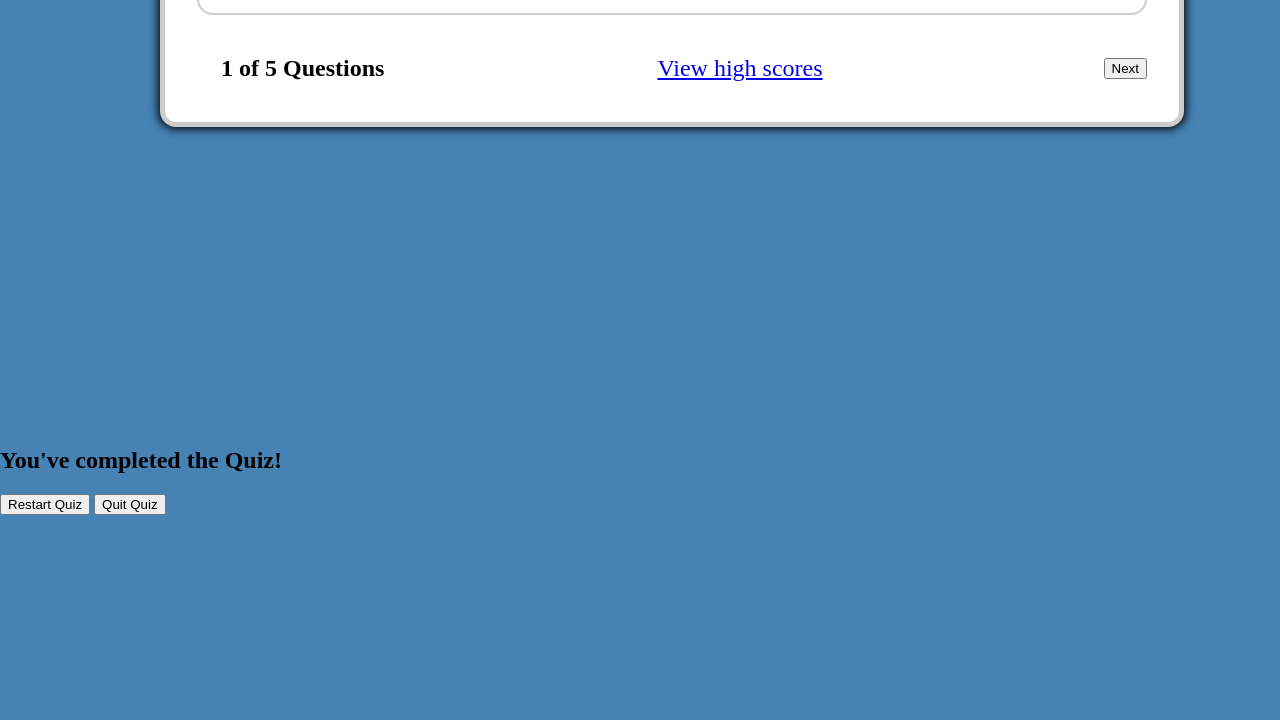
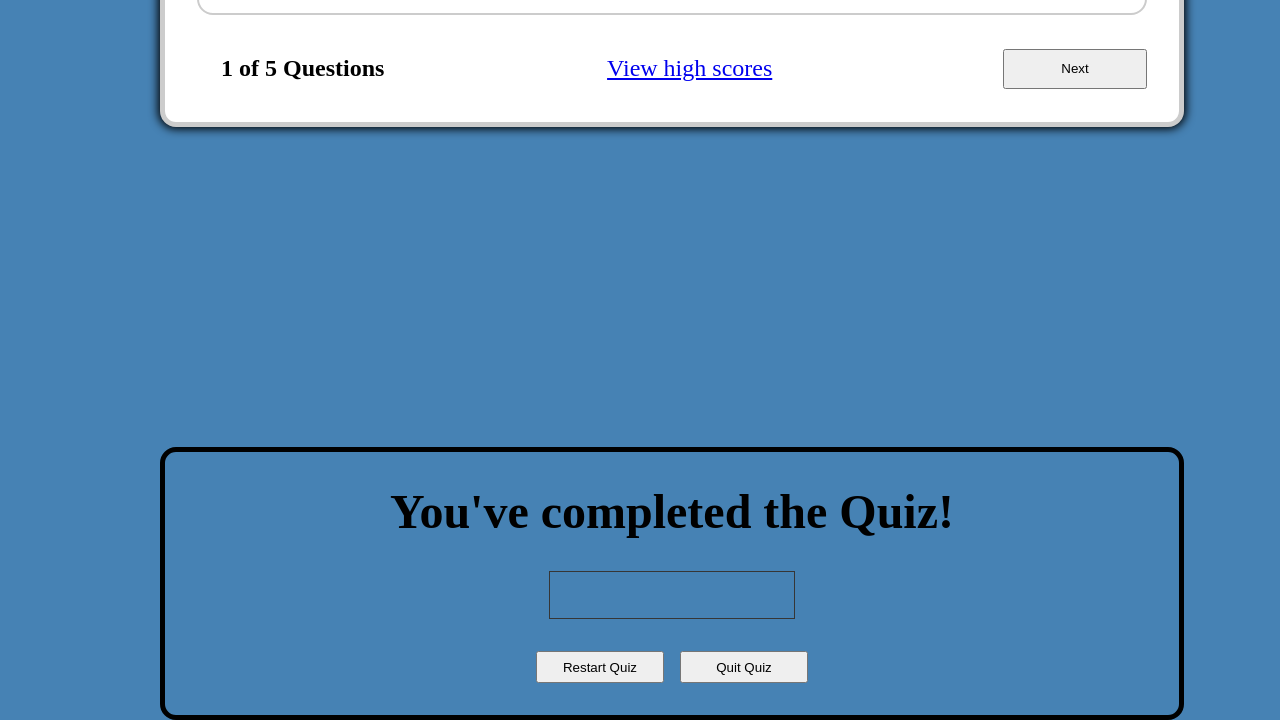
Before and after one commit to Eddiebuck88/code-quiz-app, a plain HTML site: page index.html in a window 1280 px wide. Shown: the part 901-1621 px from the top of the page. Before the commit the page ends 1416 px from the top, so only its background shows below. Drawn offline with Linux system fonts and the light colour scheme.

Commit message:
Finished CSS page

```diff
--- a/css/styles.css
+++ b/css/styles.css
@@ -120,3 +120,50 @@ button{
     font-size: 1.5rem;
     margin-right: 2rem;
 }
+
+.next-btn {
+    width: 9rem;
+    height: 2.5rem;
+}
+
+.result-box {
+    margin: 20rem 10rem;
+    padding: 1rem;
+    border: 5px solid black;
+    border-radius: 1rem;
+    width: 80%;
+    text-align: center;
+    display: flex;
+    flex-direction: column;
+    align-items: center;
+}
+
+.result-title {
+    font-size: 3rem;
+    margin: 1rem;
+  }
+
+  .result-score {
+    border: 1px solid #363636;
+    height: 3rem;
+    width: 25%;
+    margin: 1rem;
+}
+
+.result-btn {
+    display: flex;
+    justify-content: center;
+    width: 50%;
+    margin: 1rem;
+    gap: 1rem;
+}
+
+.restart {
+    width: 8rem;
+    height: 2rem;
+}
+
+.quit {
+    width: 8rem;
+    height: 2rem;
+}
```
